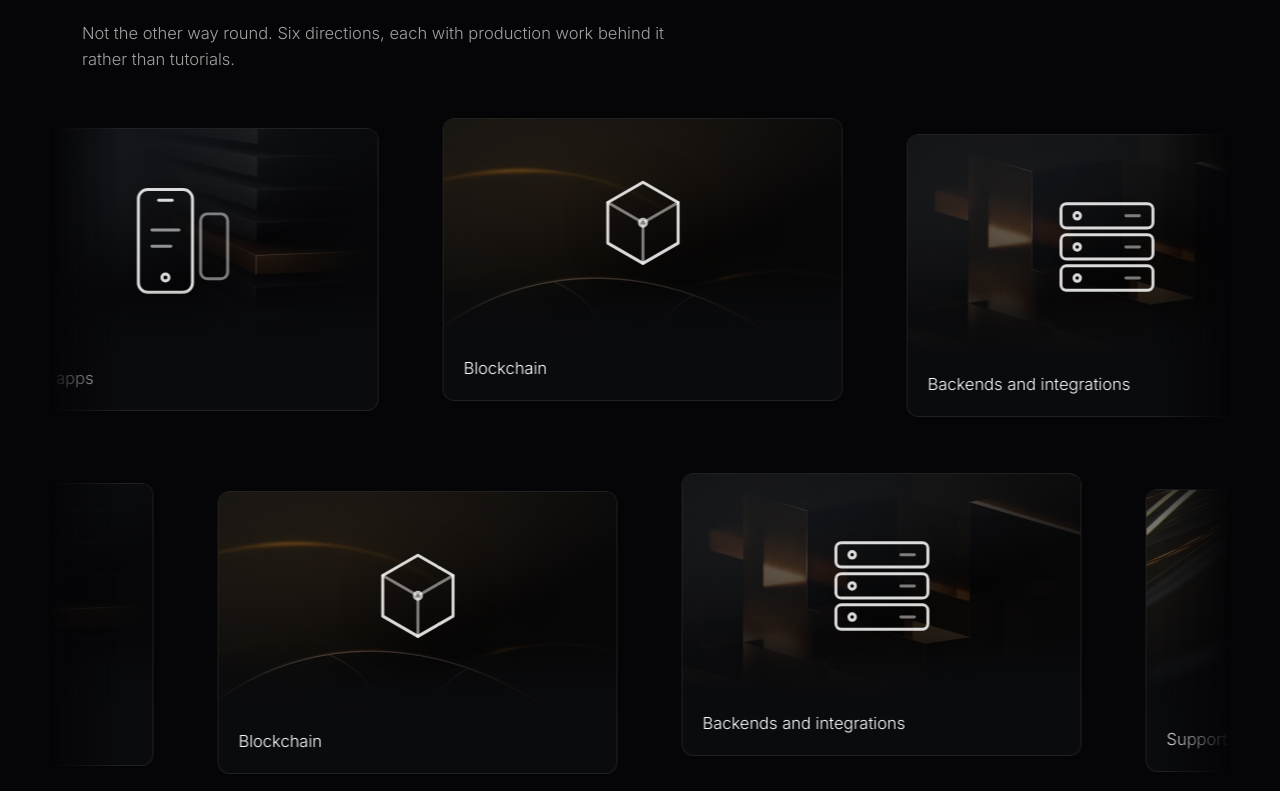
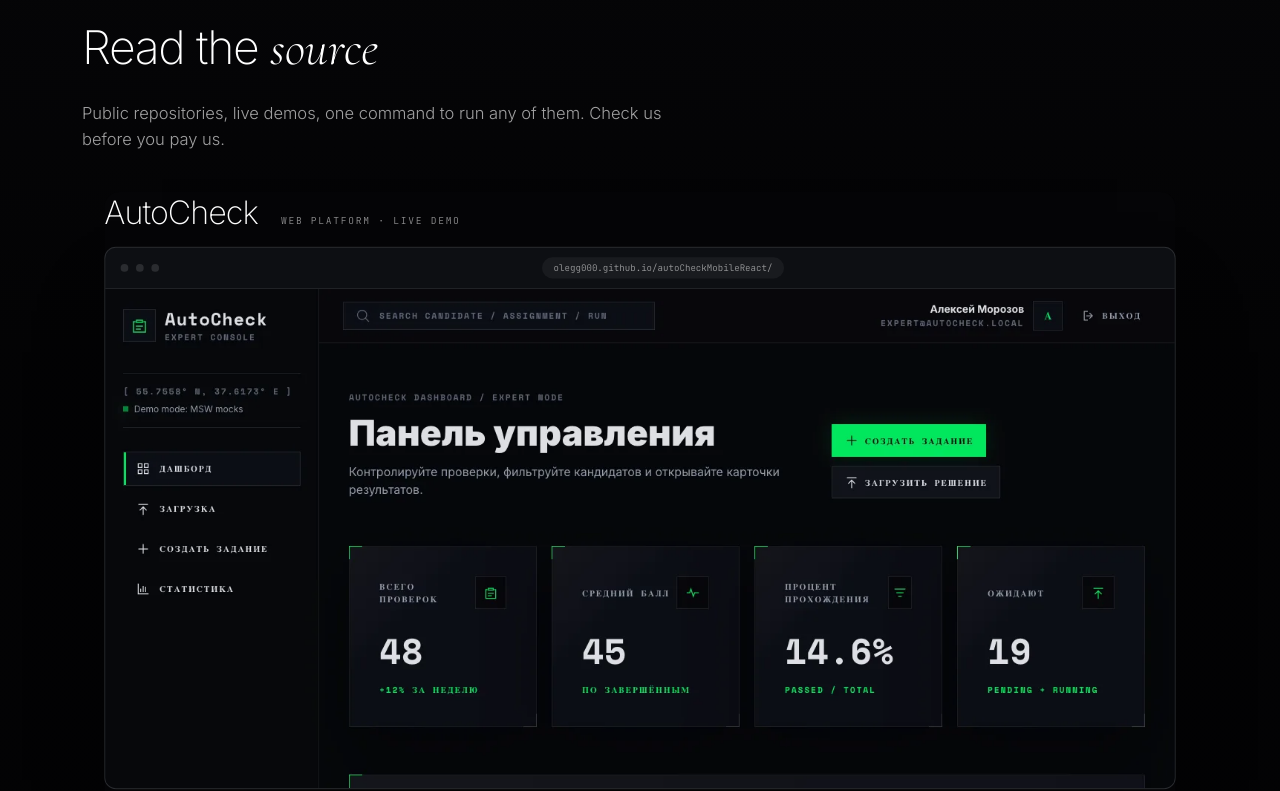
Before and after one commit to Olegg000/lendvis, a React (Vite) app: page / in a window 1280 px wide. Shown: the part 1331-2122 px from the top of the page. Built offline with nearby package versions, Linux system fonts and the light colour scheme; a web font is replaced by a local one.

Commit message:
Главная: убраны направления и лиды разделов, подписи у цифр, ссылки на карточках; витрина снова листается стопкой, карточка целиком ведёт на проекты

```diff
--- a/src/components/WorkCard.tsx
+++ b/src/components/WorkCard.tsx
@@ -1,4 +1,5 @@
 import { useRef, useState } from 'react'
+import { Link } from 'react-router-dom'
 import { motion, useReducedMotion, useScroll, useTransform } from 'framer-motion'
 import { Phone } from './Device'
 import type { Project } from '../data'
@@ -79,6 +80,14 @@ export function WorkCard({
       transition={{ duration: 0.9, ease: EASE }}
       className="group relative"
     >
+      {/* На главной карточка целиком — ссылка: клик в любом месте ведёт к проектам */}
+      {compact && (
+        <Link
+          to="/work"
+          aria-label={lang === 'ru' ? project.name : project.nameEn}
+          className="absolute inset-0 z-10 rounded-2xl"
+        />
+      )}
       <div className="mb-5 flex flex-wrap items-baseline gap-x-6 gap-y-1">
         {!compact && (
           <span className="font-mono text-label text-white/30 tabular-nums">
@@ -195,7 +204,7 @@ export function WorkCard({
                 loading="lazy"
                 className={`block w-full object-cover object-top opacity-90 transition-all duration-[900ms] group-hover:scale-[1.015] group-hover:opacity-100 ${frameRatio}`}
               />
-              {project.demo && (
+              {project.demo && !compact && (
                 <button
                   type="button"
                   onClick={() => setLive(true)}
@@ -213,6 +222,7 @@ export function WorkCard({
         </motion.div>
       )}
 
+      {!compact && (
       <div className="mt-5 flex flex-wrap items-center justify-between gap-4">
         {/* Стек — только на странице проектов: на главной карточка знакомит именем и кадром */}
         {!compact && (
@@ -235,6 +245,8 @@ export function WorkCard({
           </a>
         </div>
       </div>
+      )}
+
     </motion.article>
   )
 }
--- a/src/pages/Home.tsx
+++ b/src/pages/Home.tsx
@@ -1,7 +1,6 @@
 import { Link } from 'react-router-dom'
 import { Hero } from '../sections/Hero'
 import { Showcase } from '../sections/Showcase'
-import { Directions } from '../sections/Directions'
 import { FinalCall, Reveal, SectionHead } from '../sections/kit'
 import { Numbers } from '../sections/Numbers'
 import { ScrollLit } from '../components/ScrollLit'
@@ -50,15 +49,6 @@ export default function Home() {
         <More to="/about">{t.nav.about}</More>
       </section>
 
-      <section className={`${wrap} ${gap}`}>
-        <SectionHead
-          title={t.home.services.title}
-          accent={t.home.services.titleAccent}
-          lead={t.home.services.lead}
-        />
-        <Directions />
-      </section>
-
       {/* Витрина стоит на настоящем кадре: работы плывут поверх сцены, а не поверх пустоты */}
       <section className={`relative ${gap} pt-16 sm:pt-20`}>
         <img
@@ -79,18 +69,11 @@ export default function Home() {
         <div className={`relative ${wrap}`}>
           <SectionHead title={t.home.work.title} accent={t.home.work.titleAccent} lead={t.home.work.lead} />
           <Showcase projects={shown} />
-          <More to="/work">
-            {t.home.work.more} · {projects.length}
-          </More>
         </div>
       </section>
 
       <section className={`${wrap} ${gap}`}>
-        <SectionHead
-          title={t.home.numbers.title}
-          accent={t.home.numbers.titleAccent}
-          lead={t.home.numbers.lead}
-        />
+        <SectionHead title={t.home.numbers.title} accent={t.home.numbers.titleAccent} />
         <Numbers />
       </section>
 
--- a/src/sections/Numbers.tsx
+++ b/src/sections/Numbers.tsx
@@ -45,9 +45,6 @@ export function Numbers() {
             <p className="max-w-[34ch] text-[clamp(1rem,1.6vw,1.15rem)] leading-snug text-fg">
               {lang === 'ru' ? m.label : m.labelEn}
             </p>
-            <p className="mt-3 max-w-[42ch] font-mono text-micro leading-relaxed text-faint">
-              {lang === 'ru' ? m.sub : m.subEn}
-            </p>
           </dd>
         </motion.div>
       ))}
--- a/src/sections/Showcase.tsx
+++ b/src/sections/Showcase.tsx
@@ -1,19 +1,84 @@
+import { useEffect, useRef, useState } from 'react'
+import { motion, useReducedMotion, useScroll, useTransform, type MotionValue } from 'framer-motion'
 import { WorkCard } from '../components/WorkCard'
 import type { Project } from '../data'
 
+const TOP = 72
+
 /**
- * Витрина на главной: кадры лежат прямо на сцене, без панели под ними.
- *
- * Стопка отсюда убрана намеренно. Она держалась ровно на том, что карточки
- * непрозрачные и накрывают друг друга; без фона они просвечивали бы насквозь.
- * Раз фон убран — раскладка стала последовательностью, и кадр сцены виден между работами.
+ * Витрина стопкой: следующая карточка наезжает на предыдущую, а та слегка ужимается.
+ * Прогресс меряется по неподвижной обёртке — липкий элемент сам себя измерить не может,
+ * его положение относительно экрана почти не меняется.
  */
 export function Showcase({ projects }: { projects: Project[] }) {
+  const wrap = useRef<HTMLDivElement>(null)
+  const { scrollYProgress } = useScroll({ target: wrap, offset: ['start start', 'end end'] })
+
+  // Липнуть можно, только если карточка целиком влезает в экран — иначе её верх уедет
+  // и часть содержимого станет недостижимой. Порог не угадываем, а меряем по факту.
+  const [canStick, setCanStick] = useState(false)
+  useEffect(() => {
+    const check = () => {
+      const el = wrap.current
+      if (!el) return
+      const tallest = Math.max(
+        ...[...el.children].map((c) => (c.firstElementChild ?? c).getBoundingClientRect().height),
+      )
+      setCanStick(window.innerWidth >= 768 && tallest + TOP <= window.innerHeight)
+    }
+    check()
+    const ro = new ResizeObserver(check)
+    if (wrap.current) ro.observe(wrap.current)
+    window.addEventListener('resize', check, { passive: true })
+    return () => {
+      ro.disconnect()
+      window.removeEventListener('resize', check)
+    }
+  }, [projects.length])
+
   return (
-    <div className="space-y-20 sm:space-y-28">
+    <div ref={wrap}>
       {projects.map((p, i) => (
-        <WorkCard key={p.n} project={p} index={i} compact />
+        <StackItem key={p.n} index={i} total={projects.length} progress={scrollYProgress} stick={canStick}>
+          <WorkCard project={p} index={i} compact />
+        </StackItem>
       ))}
     </div>
   )
 }
+
+function StackItem({
+  children,
+  index,
+  total,
+  progress,
+  stick,
+}: {
+  children: React.ReactNode
+  index: number
+  total: number
+  progress: MotionValue<number>
+  stick: boolean
+}) {
+  const still = useReducedMotion()
+  const covered = index < total - 1
+  // Каждая карточка ужимается на своём отрезке общей прокрутки — пока её накрывает следующая
+  const from = index / total
+  const to = (index + 1) / total
+  const scale = useTransform(progress, [from, to], [1, 1 - 0.04])
+
+  return (
+    <div
+      className={stick ? '' : 'mb-14 last:mb-0'}
+      style={stick ? { position: 'sticky', top: TOP, zIndex: index + 1 } : { zIndex: index + 1 }}
+    >
+      <motion.div
+        style={still || !covered || !stick ? undefined : { scale, transformOrigin: 'top center' }}
+        /* Фон нужен именно стопке: без него карточки просвечивали бы одна сквозь другую */
+        className={stick ? 'rounded-2xl bg-ground pb-6' : ''}
+      >
+        {children}
+      </motion.div>
+    </div>
+  )
+}
```
